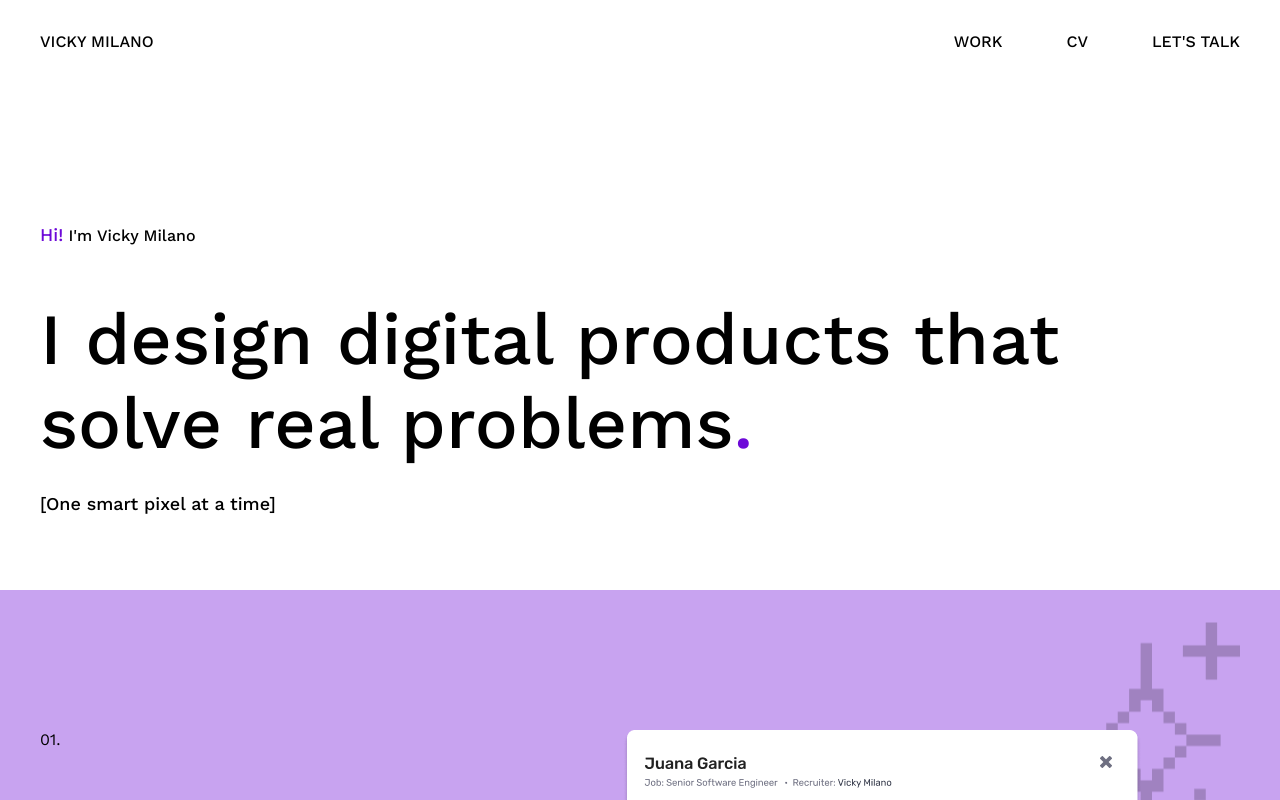
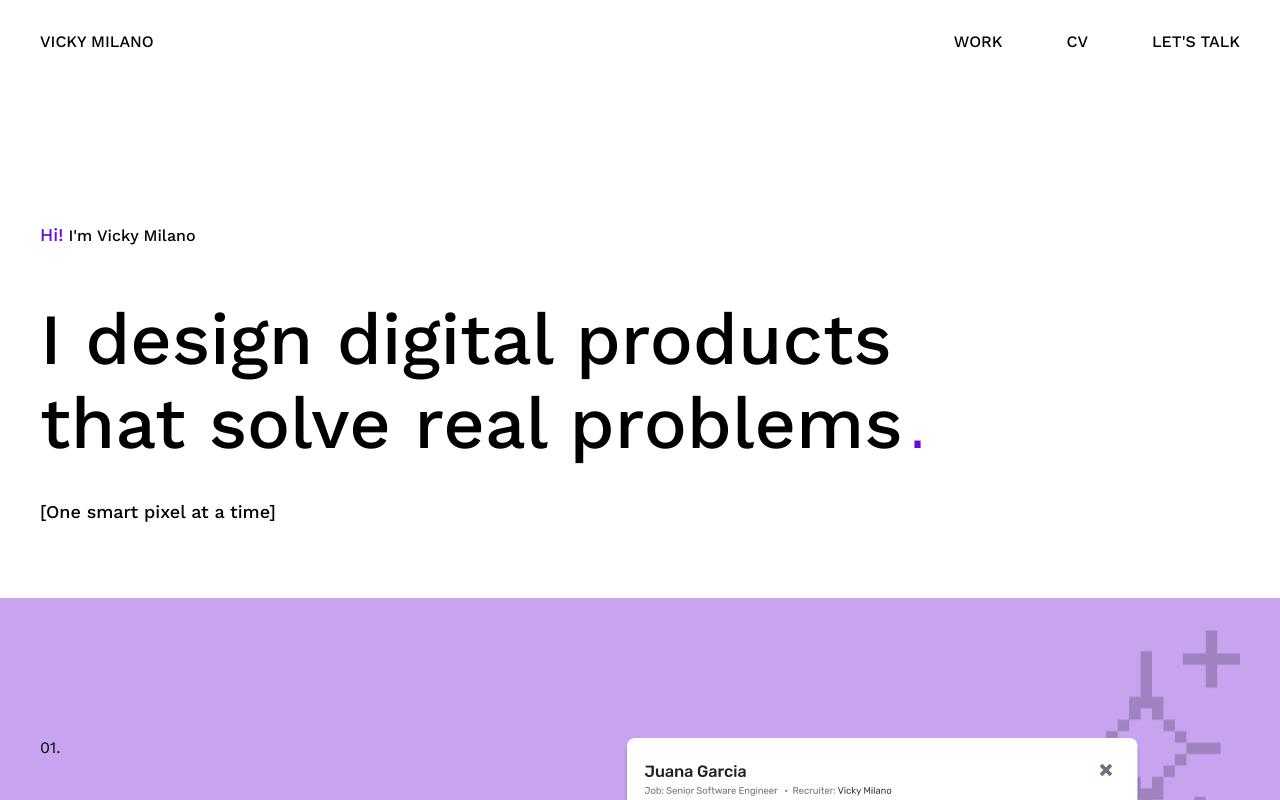
Before and after one commit to vickymilano/vickymilano.github.io, a React (Vite) app: page / in a window 1280 px wide. Shown: the top 800 px of the page. Built offline with nearby package versions, Linux system fonts and the light colour scheme.

Commit message:
Fixes in fold section

```diff
--- a/src/App.tsx
+++ b/src/App.tsx
@@ -22,9 +22,9 @@ function App() {
             <span className='text-medium text-purple'>Hi!</span> I'm Vicky
             Milano
           </h1>
-          <p className='mt-[48px] text-xxlarge'>
+          <p className='mt-[48px] text-xxlarge max-w-[910px]'>
             I design digital products that solve real problems
-            <span className='text-purple'>.</span>
+            <span className='text-purple font-mono text-[50px]'>.</span>
           </p>
           <p className='mt-[24px] text-medium'>[One smart pixel at a time]</p>
         </div>
```
